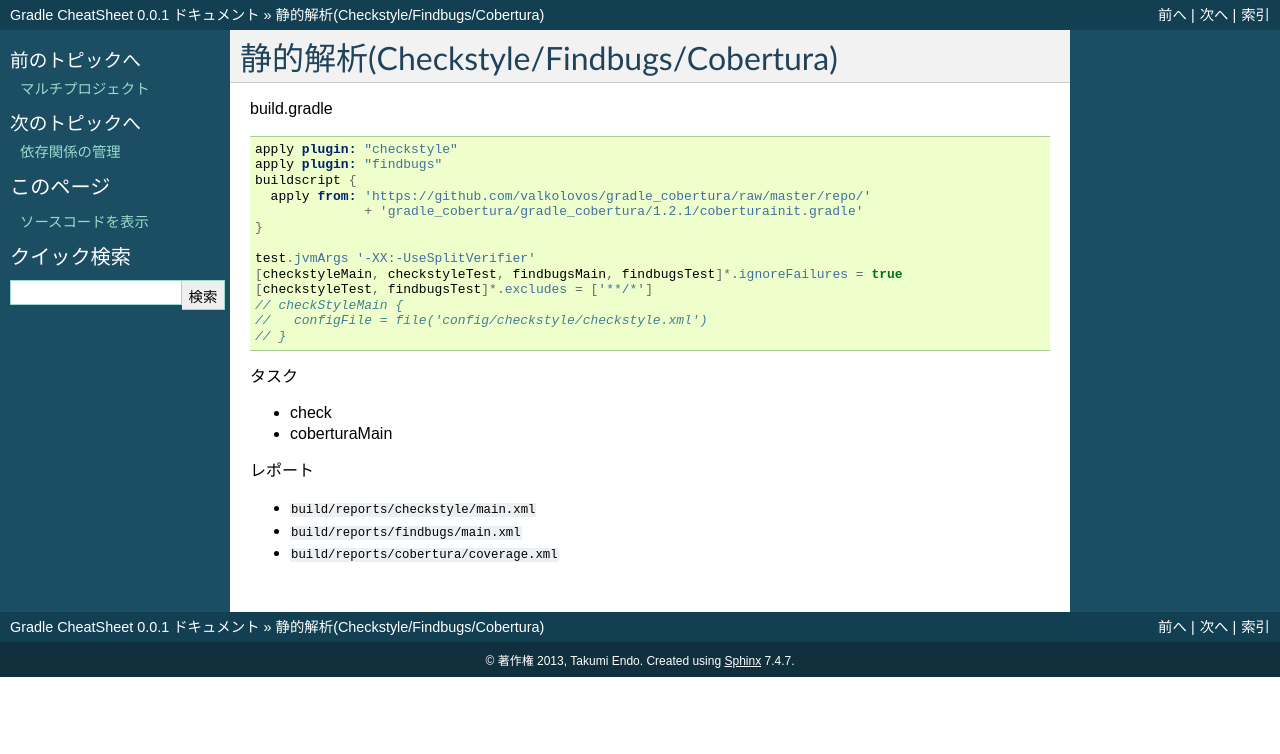
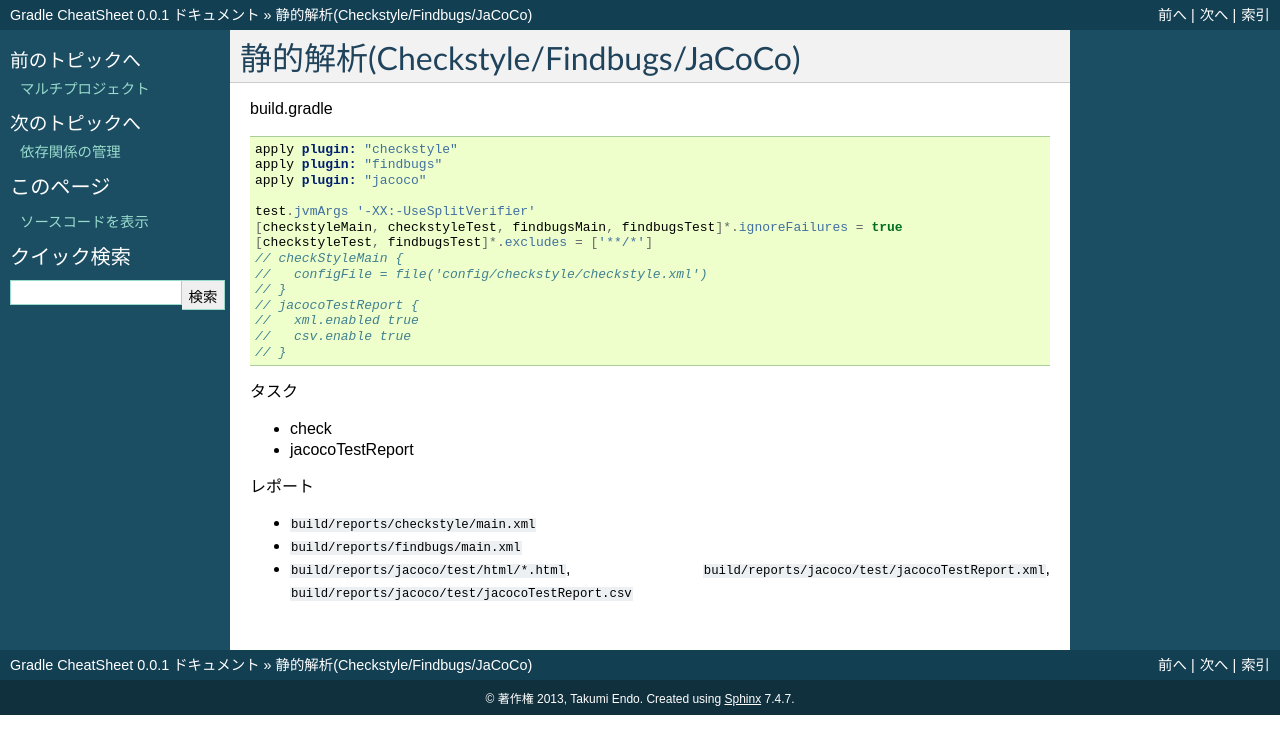
Before and after one commit to tq-jappy/Gradle-CheatSheet, a Sphinx documentation site: the page built from source/code_analysis.rst, in a window 1280 px wide. Shown: the top 754 px of the page. Built offline with Sphinx 7.4.7, drawn with Linux system fonts in a browser that asks for light colours.

Commit message:
change from cobertura to jacoco

```diff
--- a/source/code_analysis.rst
+++ b/source/code_analysis.rst
@@ -1,4 +1,4 @@
-静的解析(Checkstyle/Findbugs/Cobertura)
+静的解析(Checkstyle/Findbugs/JaCoCo)
 ===========================================================
 
 build.gradle
@@ -7,10 +7,7 @@
 
   apply plugin: "checkstyle"
   apply plugin: "findbugs"
-  buildscript {
-    apply from: 'https://github.com/valkolovos/gradle_cobertura/raw/master/repo/'
-                + 'gradle_cobertura/gradle_cobertura/1.2.1/coberturainit.gradle'
-  }
+  apply plugin: "jacoco"
 
   test.jvmArgs '-XX:-UseSplitVerifier'
   [checkstyleMain, checkstyleTest, findbugsMain, findbugsTest]*.ignoreFailures = true
@@ -18,14 +15,20 @@
   // checkStyleMain {
   //   configFile = file('config/checkstyle/checkstyle.xml')
   // }
+  // jacocoTestReport {
+  //   xml.enabled true
+  //   csv.enable true
+  // }
 
 タスク
 
 - check
-- coberturaMain
+- jacocoTestReport
 
 レポート
 
 - :file:`build/reports/checkstyle/main.xml`
 - :file:`build/reports/findbugs/main.xml`
-- :file:`build/reports/cobertura/coverage.xml`
+- :file:`build/reports/jacoco/test/html/*.html`,
+  :file:`build/reports/jacoco/test/jacocoTestReport.xml`,
+  :file:`build/reports/jacoco/test/jacocoTestReport.csv`
```
